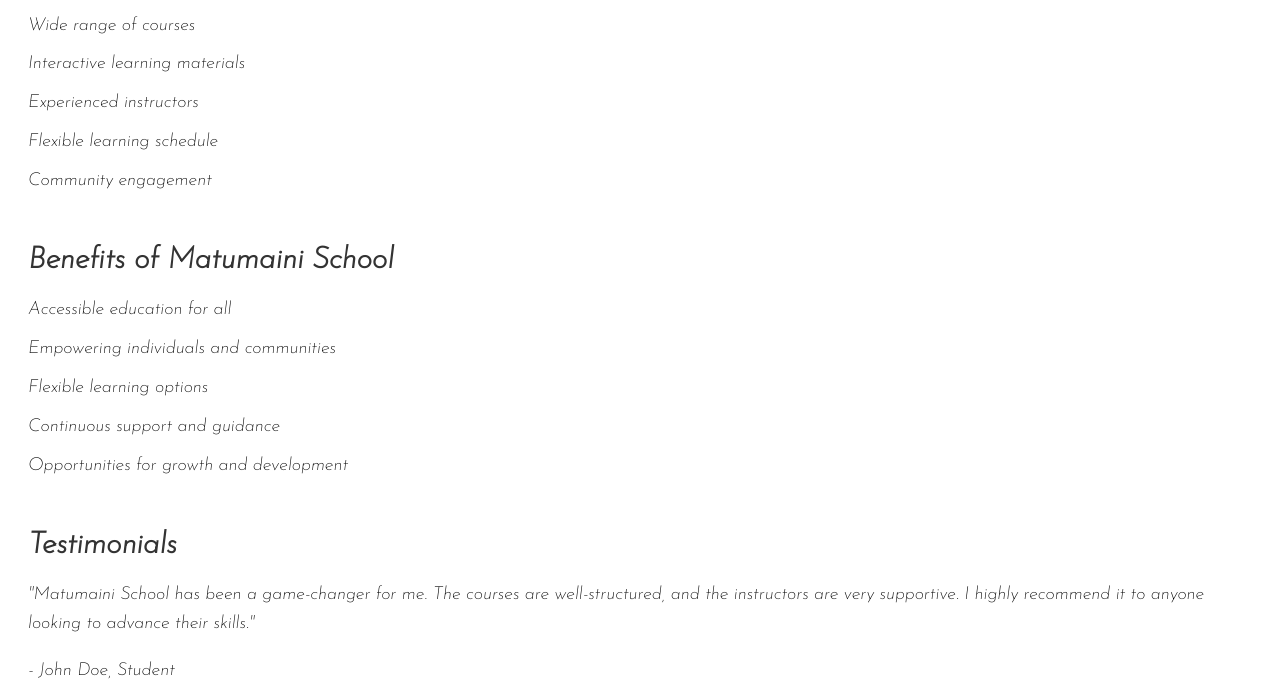
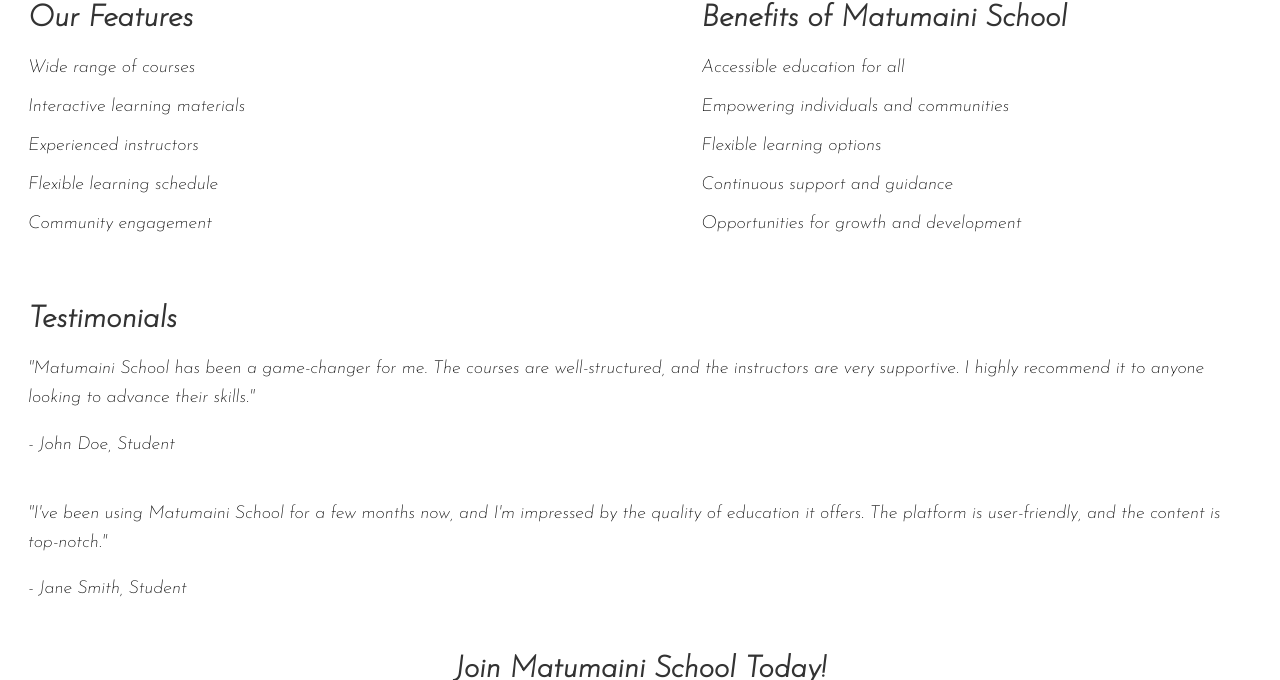
Before and after one commit to montie-tech/Final-year-project, a website: page index.html in a window 1280 px wide. Shown: the part 709-1389 px from the top of the page. Drawn offline with Linux system fonts and the light colour scheme; a web font is replaced by a local one.

Commit message:
ops(update): homepage

```diff
--- a/index.css
+++ b/index.css
@@ -137,6 +137,17 @@
     margin-bottom: 10px;
 }
 
+.features-benefits-container {
+    display: flex;
+    justify-content: space-between;
+    gap: 20px; /* Adjust the gap as needed */
+}
+
+.features-section,
+.benefits-section {
+    flex-basis: 45%; /* Adjust the width as needed */
+}
+
 /* Testimonial section styles */
 .testimonial-section {
     margin-top: 50px;
--- a/index.html
+++ b/index.html
@@ -36,6 +36,7 @@
             <p>Matumaini School is an e-learning platform dedicated to uplifting living standards in diverse communities by providing valuable educational content to individuals who need it the most. We offer a wide range of courses and classes designed to empower learners with the knowledge and skills they need to succeed.</p>
         </div>
 
+        <div class="features-benefits-container">
             <div class="features-section">
                 <h2>Our Features</h2>
                 <ul>
@@ -57,6 +58,8 @@
                     <li>Opportunities for growth and development</li>
                 </ul>
             </div>
+        </div>
+
 
         <div class="testimonial-section">
             <h2>Testimonials</h2>
```
Lines whose indentation alone changed are shown as unchanged.
